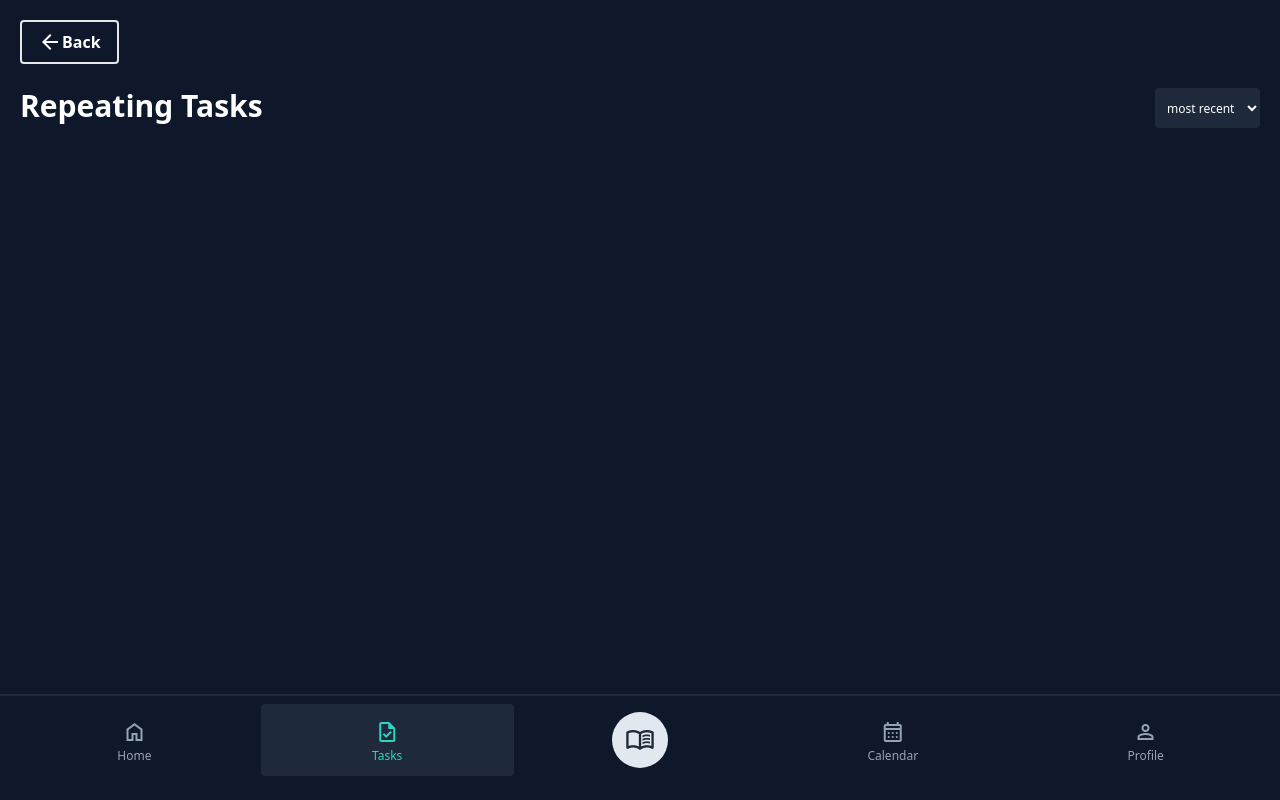
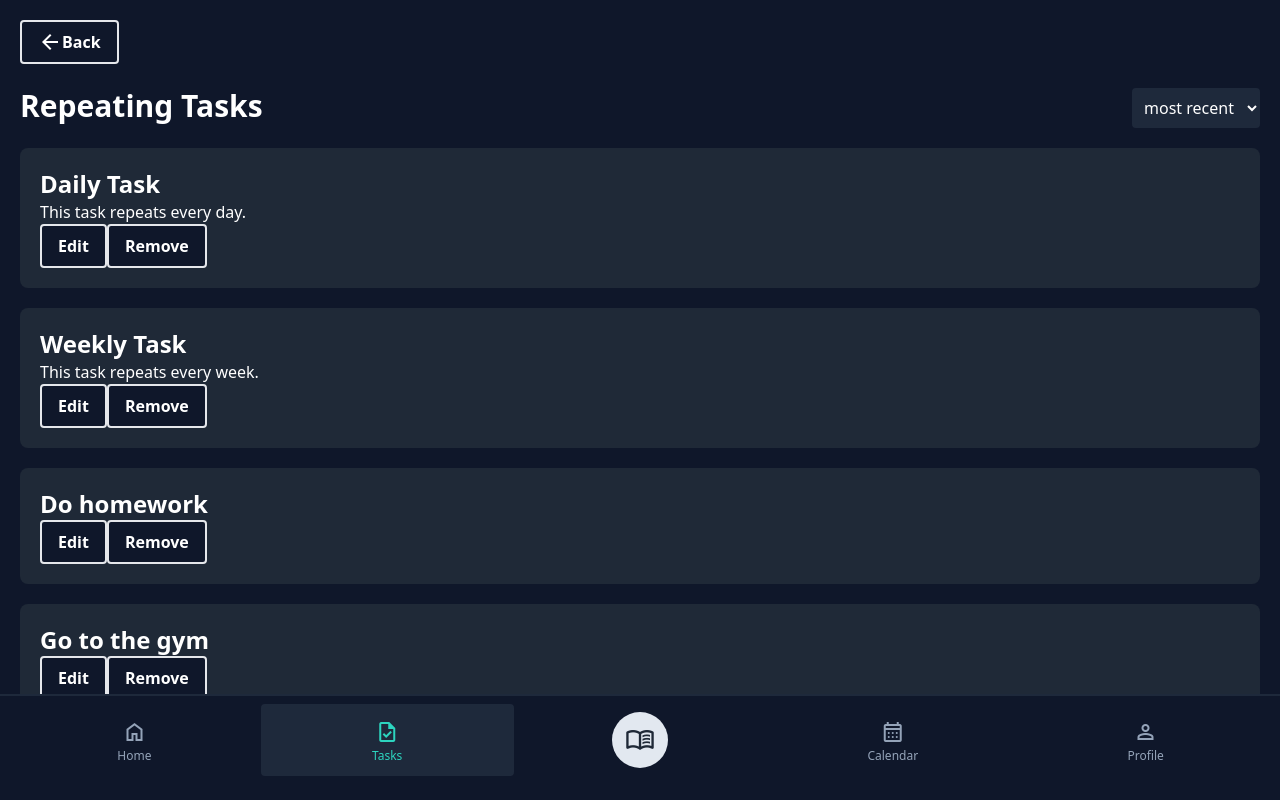
Before and after one commit to Zakkkk/tt-app, a React (Vite) app in the folder frontend/: page /tasks/edit in a window 1280 px wide. Built offline with nearby package versions, Linux system fonts and the light colour scheme.

Commit message:
fixed button group highlighting

```diff
--- a/frontend/src/components/Button.tsx
+++ b/frontend/src/components/Button.tsx
@@ -21,15 +21,25 @@ const Button: React.FC<ButtonProps> = ({
   type,
   showOutlineOnClick,
 }) => {
+  let backgroundColor = "";
+  if (buttonRole === "primary") {
+    backgroundColor = "bg-teal-600";
+  } else if (isPressed) {
+    backgroundColor = "bg-slate-600";
+  } else {
+    backgroundColor = "bg-slate-900";
+  }
+
   return (
     <button
       type={type}
       className={`
         ${className ? className : ""}
-        ${buttonRole === "primary" ? "bg-teal-600 border-none" : "bg-slate-900"}
+        ${buttonRole === "primary" ? "border-none" : ""}
         ${size === "sm" ? "text-sm px-2 p-1" : "text-base"}
         ${showOutlineOnClick != false ? "focus:outline-2 outline-white focus:outline outline-offset-2" : ""}
-        ${isPressed ? "bg-slate-600" : ""}
+        ${isPressed ? "" : ""}
+        ${backgroundColor}
         transition-all select-none
         border-2 rounded px-4 p-2 font-bold text-white inline-flex items-center justify-center
      `}
--- a/frontend/src/mockData/tasks.ts
+++ b/frontend/src/mockData/tasks.ts
@@ -14,7 +14,7 @@ const mockTasks: Task[] = [
     id: 2,
     title: "Task 2",
     description: "Description 2",
-    generated: "2021-01-01",
+    generated: "2021-01-03",
     dayId: 1,
     completed: false,
   },
@@ -22,7 +22,7 @@ const mockTasks: Task[] = [
     id: 3,
     title: "Task 3",
     description: "Description 3",
-    generated: "2021-01-01",
+    generated: "2021-01-02",
     dayId: 1,
     completed: false,
   },
--- a/frontend/src/routes/Tasks/TaskGeneratorEdit.tsx
+++ b/frontend/src/routes/Tasks/TaskGeneratorEdit.tsx
@@ -63,7 +63,7 @@ const TaskGeneratorEdit: React.FC = () => {
         <div className="flex">
           <h1 className={"text-3xl font-bold text-white"}>Repeating Tasks</h1>
           <Select
-            className={"ml-auto text-xs"}
+            className={"ml-auto "}
             onChange={(e: React.ChangeEvent<HTMLSelectElement>) => sortTaskGenerators(e.target.value as Sort)}
           >
             {Object.values(Sort).map((sort) => (
@@ -73,6 +73,20 @@ const TaskGeneratorEdit: React.FC = () => {
             ))}
           </Select>
         </div>
+        <div>
+          {taskGenerators.map((taskGenerator) => (
+            <div key={taskGenerator.id} className={"bg-gray-800 p-5 rounded-lg mt-5"}>
+              <h2 className={"text-2xl font-bold text-white"}>{taskGenerator.title}</h2>
+              <p className={"text-white"}>{taskGenerator.description}</p>
+              <div className={"flex"}>
+                <Link to={`/tasks/${taskGenerator.id}`}>
+                  <Button>Edit</Button>
+                </Link>
+                <Button onClick={() => removeTaskGenerator(taskGenerator.id)}>Remove</Button>
+              </div>
+            </div>
+          ))}
+        </div>
       </div>
     </>
   );
```
Also changed, not shown: 1 other file (tests, documents, lock files or other folders).
